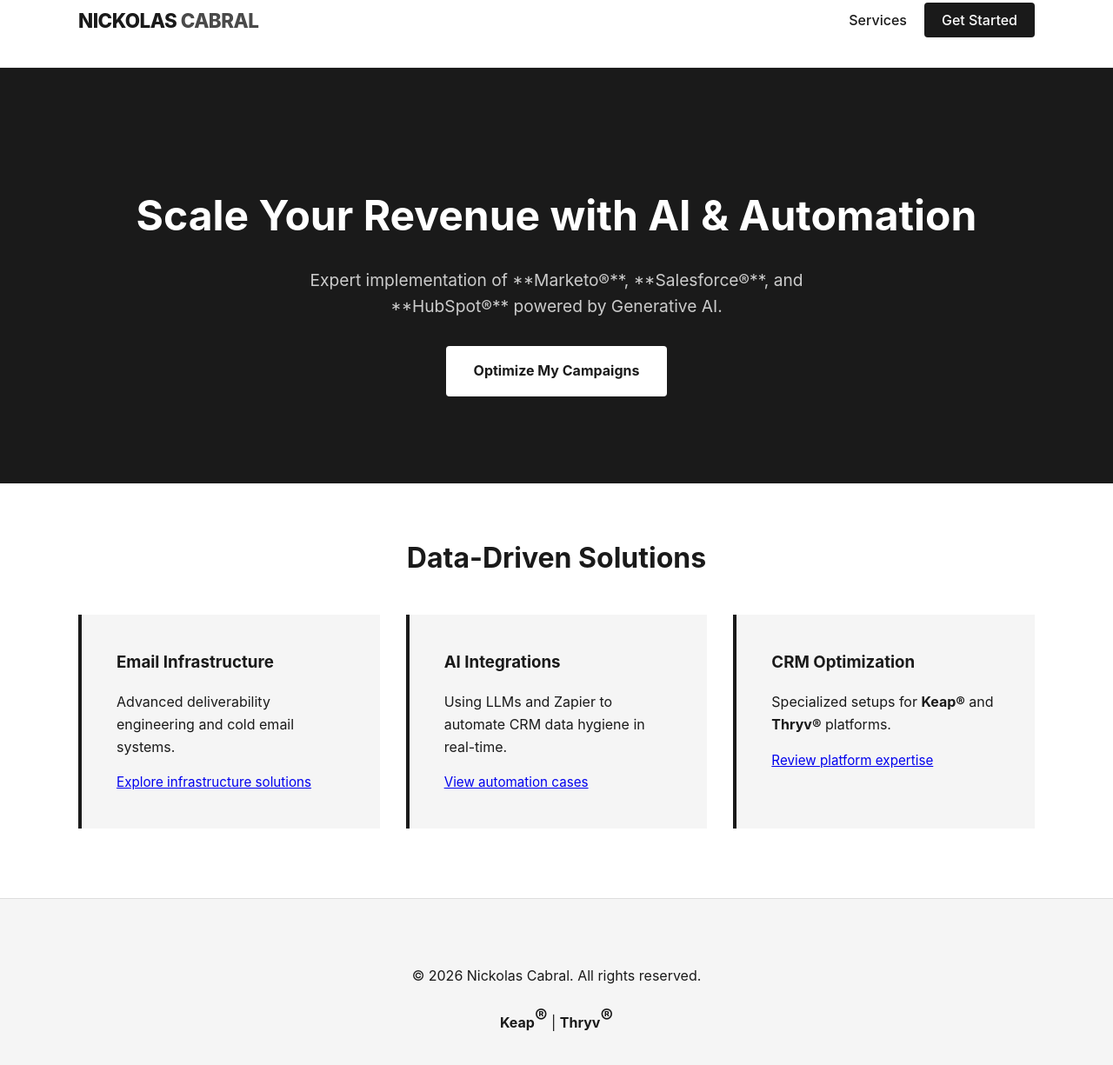
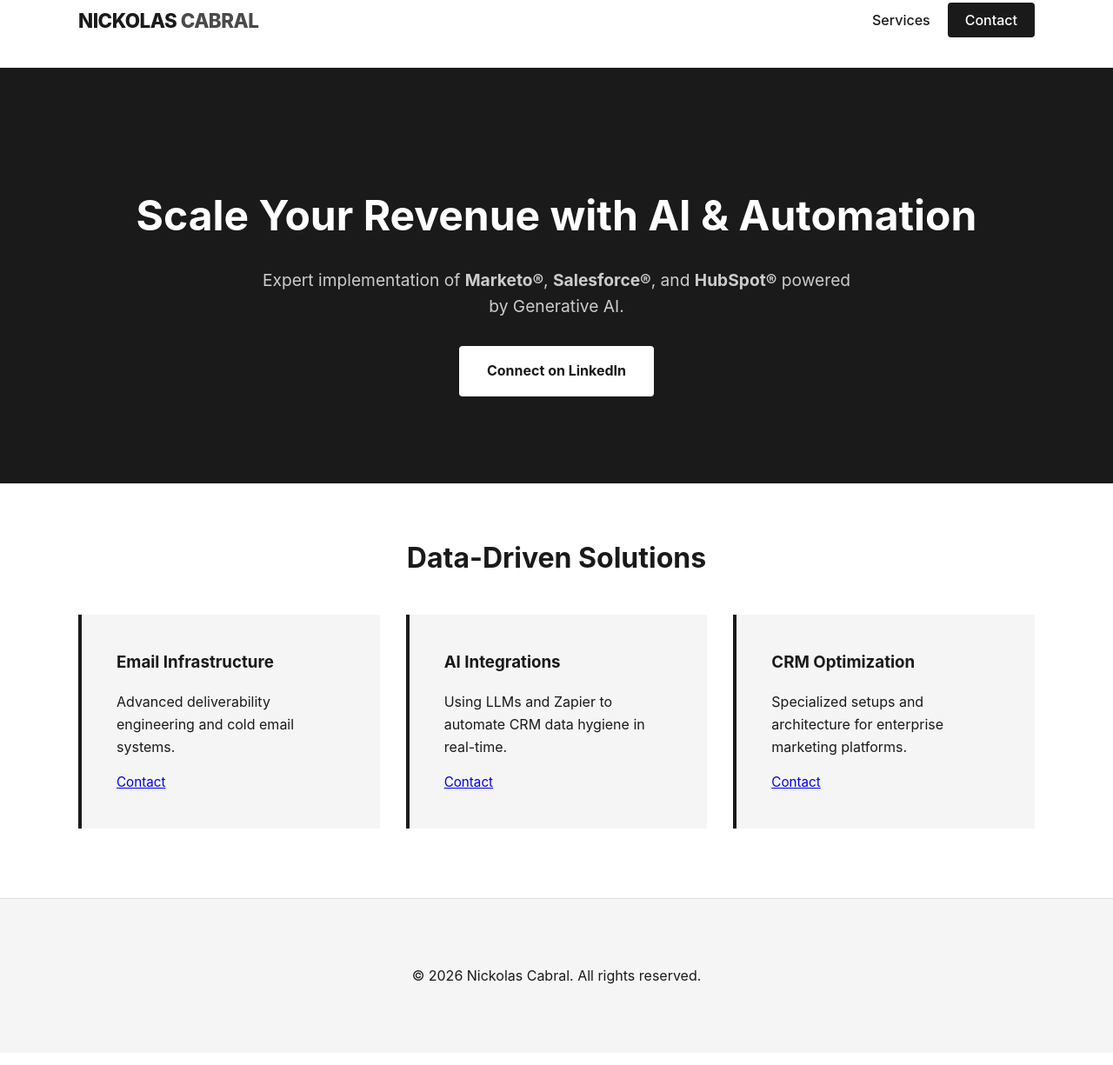
Before and after one commit to nickanjos/meu-site-automacao, a plain HTML site: page index.html in a window 1280 px wide. Shown: the part 29-1254 px from the top of the page at 87% size. Drawn offline with Linux system fonts and the light colour scheme.

Commit message:
Revise index.html with updated links and content
Updated navigation and footer links to include LinkedIn contact options. Adjusted content for clarity and emphasis on services offered.

```diff
--- a/index.html
+++ b/index.html
@@ -8,26 +8,23 @@
 </head>
 <body>
 
-
     <nav class="navbar">
         <div class="container flex-nav">
             <div class="logo">NICKOLAS <span>CABRAL</span></div>
             <ul class="nav-links">
                 <li><a href="#services">Services</a></li>
-                <li><a href="#contact" class="btn-cta">Get Started</a></li>
+                <li><a href="https://linkedin.com/in/nickolas-cabral" target="_blank" class="btn-cta">Contact</a></li>
             </ul>
         </div>
     </nav>
 
-
     <header class="hero">
         <div class="container">
             <h1>Scale Your Revenue with AI & Automation</h1>
-            <p>Expert implementation of **Marketo&reg;**, **Salesforce&reg;**, and **HubSpot&reg;** powered by Generative AI.</p>
-            <a href="#contact" class="btn-hero">Optimize My Campaigns</a>
+            <p>Expert implementation of <strong>Marketo&reg;</strong>, <strong>Salesforce&reg;</strong>, and <strong>HubSpot&reg;</strong> powered by Generative AI.</p>
+            <a href="https://linkedin.com/in/nickolas-cabral" target="_blank" class="btn-hero">Connect on LinkedIn</a>
         </div>
     </header>
-
 
     <section id="services" class="container">
         <h2 class="section-title">Data-Driven Solutions</h2>
@@ -35,32 +32,26 @@
             <div class="card">
                 <h3>Email Infrastructure</h3>
                 <p>Advanced deliverability engineering and cold email systems.</p>
-                <a href="#" class="blue-link">Explore infrastructure solutions</a>
+                <a href="https://linkedin.com/in/nickolas-cabral" target="_blank" class="blue-link">Contact</a>
             </div>
             <div class="card">
                 <h3>AI Integrations</h3>
                 <p>Using LLMs and Zapier to automate CRM data hygiene in real-time.</p>
-                <a href="#" class="blue-link">View automation cases</a>
+                <a href="https://linkedin.com/in/nickolas-cabral" target="_blank" class="blue-link">Contact</a>
             </div>
             <div class="card">
                 <h3>CRM Optimization</h3>
-                <p>Specialized setups for <strong>Keap&reg;</strong> and <strong>Thryv&reg;</strong> platforms.</p>
-                <a href="#" class="blue-link">Review platform expertise</a>
+                <p>Specialized setups and architecture for enterprise marketing platforms.</p>
+                <a href="https://linkedin.com/in/nickolas-cabral" target="_blank" class="blue-link">Contact</a>
             </div>
         </div>
     </section>
 
-
     <footer>
         <div class="container">
             <p>&copy; 2026 Nickolas Cabral. All rights reserved.</p>
-            <p>
-                <strong>Keap<sup><span style="font-size:22px;">&reg;</span></sup></strong> |
-                <strong>Thryv<sup><span style="font-size:22px;">&reg;</span></sup></strong>
-            </p>
         </div>
     </footer>
 
-
 </body>
 </html>
```
